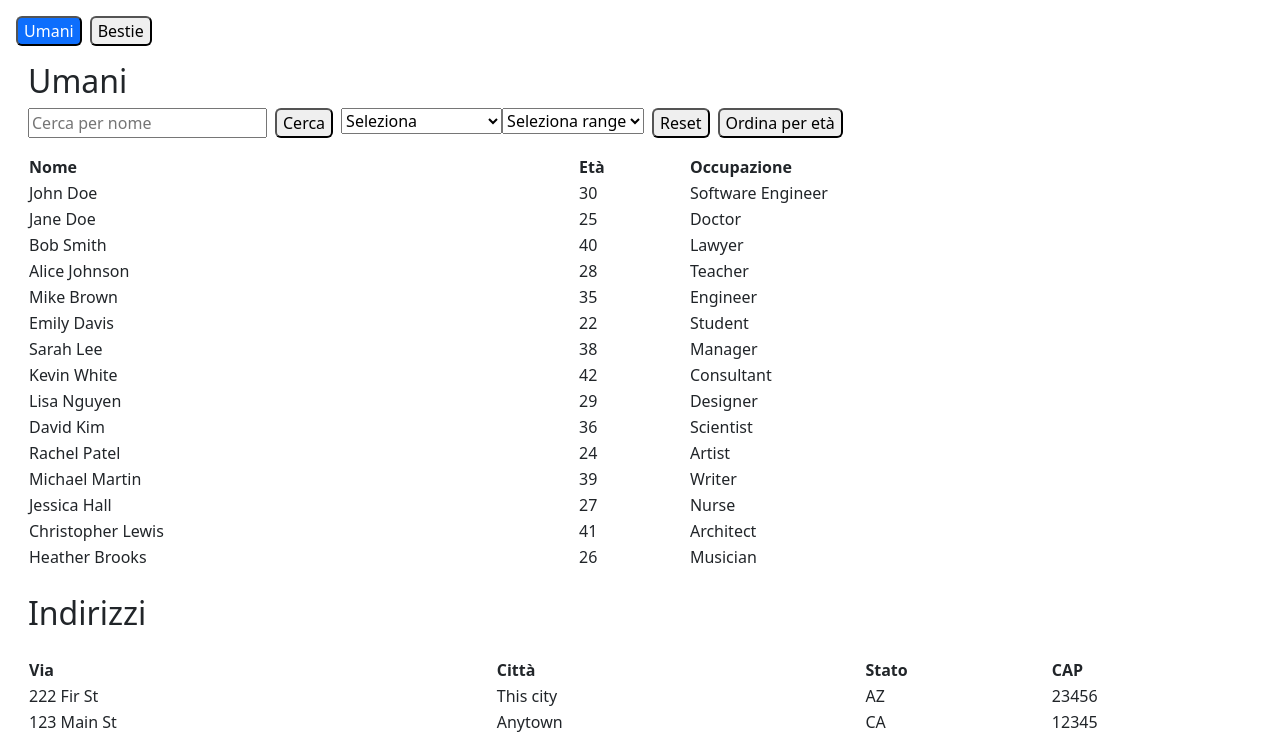
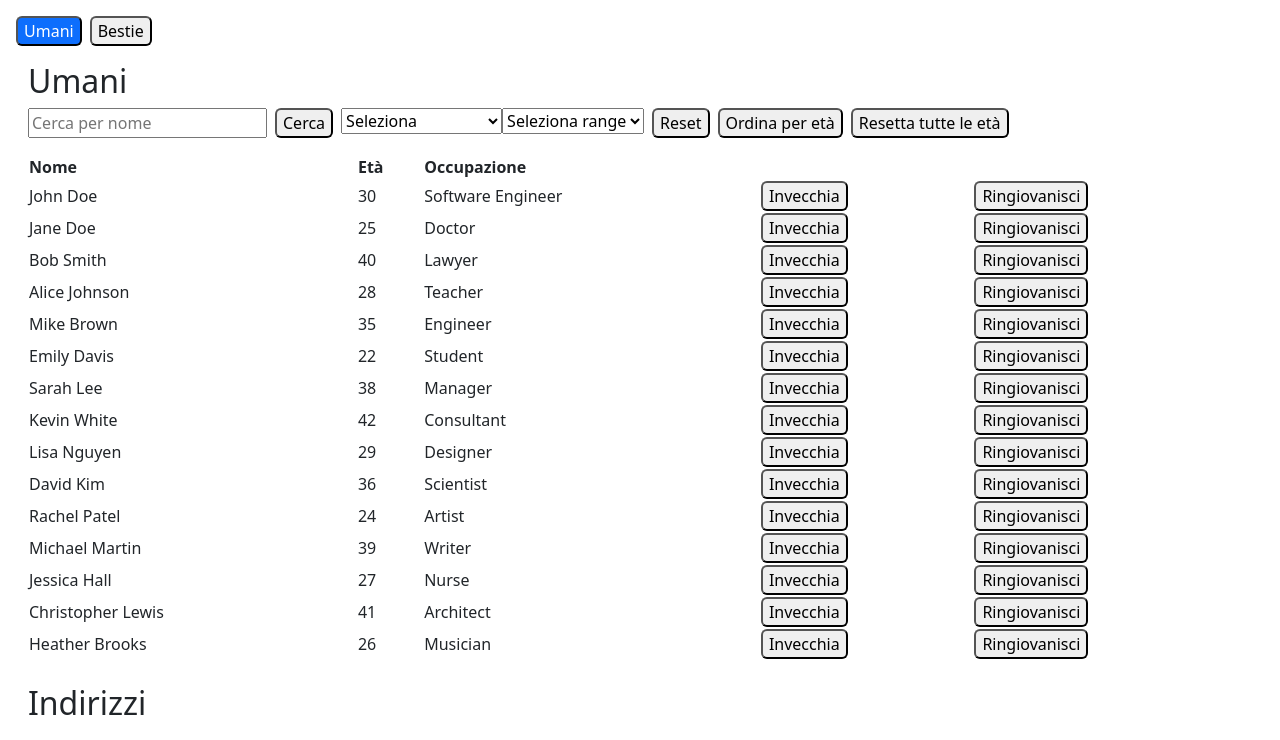
Before and after one commit to mpiccinnonode/ng-training, an Angular app: page /trial/humans in a window 1280 px wide. Shown: the top 740 px of the page. Built offline with nearby package versions, Linux system fonts and the light colour scheme.

Commit message:
add and remuve age humans and size beasts

```diff
--- a/src/app/trial/beasts/beasts.component.html
+++ b/src/app/trial/beasts/beasts.component.html
@@ -40,6 +40,17 @@
             <td>{{ beast.diet }}</td>
             <td>{{ beast.size.length }}</td>
             <td>{{ beast.size.weight }}</td>
+            <td>
+              <button class="rounded-2 m-2" (click)="addSize(beast)">
+                Ingrandisci
+              </button>
+              <button class="rounded-2" (click)="reduceSize(beast)">
+                Rimpisciolisci
+              </button>
+            </td>
+            <td>
+
+            </td>
           </tr>
         }
       </tbody>
--- a/src/app/trial/beasts/beasts.component.ts
+++ b/src/app/trial/beasts/beasts.component.ts
@@ -101,6 +101,16 @@ export class BeastsComponent implements OnInit {
     return this.groupedBeastsByDiet;
   }
 
+  addSize(beast: Beast): void {
+    beast.size.length +=5;
+    beast.size.weight +=5;
+  }
+
+  reduceSize(beast: Beast): void {
+    beast.size.length -5 < 1 ? beast.size.length = 1 : beast.size.length -=5;
+    beast.size.weight -5 < 10 ? beast.size.weight = 10 : beast.size.weight -=5;
+  }
+
   private _getSpecies(): void {
     this.optionsbeastSpecies = this.beasts.map((items) => items.species);
   }
--- a/src/app/trial/humans/humans.component.html
+++ b/src/app/trial/humans/humans.component.html
@@ -17,6 +17,9 @@
     <button class="rounded-2" type="button" (click)="sortByAge()">
       Ordina per età
     </button>
+    <button class="rounded-2" type="button" (click)="resetAllAge()">
+      Resetta tutte le età
+    </button>
   </div>
 
   <div class="mt-3">
@@ -34,6 +37,16 @@
             <td>{{ human.name }}</td>
             <td>{{ human.age }}</td>
             <td>{{ human.occupation }}</td>
+            <td>
+              <button class="rounded-2" type="button" (click)="addFiveAge(human)">
+                Invecchia
+              </button>
+            </td>
+            <td>
+              <button class="rounded-2" type="button" (click)="remuveFiveAge(human)">
+                Ringiovanisci
+              </button>
+            </td>
           </tr>
         }
       </tbody>
--- a/src/app/trial/humans/humans.component.ts
+++ b/src/app/trial/humans/humans.component.ts
@@ -21,6 +21,7 @@ export class HumansComponent implements OnInit {
   optionsAgeRanges = ['<20', '20-30', '30-40', '>40'];
 
   private _isAscendending: boolean = true;
+  private _originalAge: number[] = [];
 
   constructor(
     private humansService: HumansService,
@@ -31,7 +32,6 @@ export class HumansComponent implements OnInit {
     this._fetchData();
     this._getHumanOccupation();
     this._getAddressHumanOrderAlphabeticalState();
-
   }
 
   onSearchHumanName(searchName: string): void {
@@ -56,7 +56,7 @@ export class HumansComponent implements OnInit {
     this.filteredHumans = this.humans;
   }
 
-  sortByAge() {
+  sortByAge(): void {
     this.filteredHumans = this.humans.sort((a, b) => {
       if (this._isAscendending) {
         return a.age - b.age;
@@ -66,6 +66,20 @@ export class HumansComponent implements OnInit {
     });
 
     this._isAscendending = !this._isAscendending;
+  }
+
+  addFiveAge(human: Human): void {
+    human.age + 5 > 100 ? human.age = 100 : human.age +=5;
+  }
+
+  remuveFiveAge(human: Human): void {
+    human.age -5 < 0 ? human.age = 0 : human.age -= 5;
+  }
+
+  resetAllAge(): void {
+    this.humans.forEach((human, index) => {
+      human.age = this._originalAge[index];
+    });
   }
 
   private _getAddressHumanOrderAlphabeticalState(): void {
@@ -93,14 +107,13 @@ export class HumansComponent implements OnInit {
     this.humanOccupation = this.humans.map((item) => item.occupation);
   }
 
-
-
   private _fetchData(): void {
     this.humansService
       .getAll()
       .pipe(takeUntilDestroyed(this.destroyRef))
       .subscribe((res) => {
         this.humans = res;
+        this._originalAge = this.humans.map((item) => item.age);
         this.filteredHumans = res;
       });
   }
```
